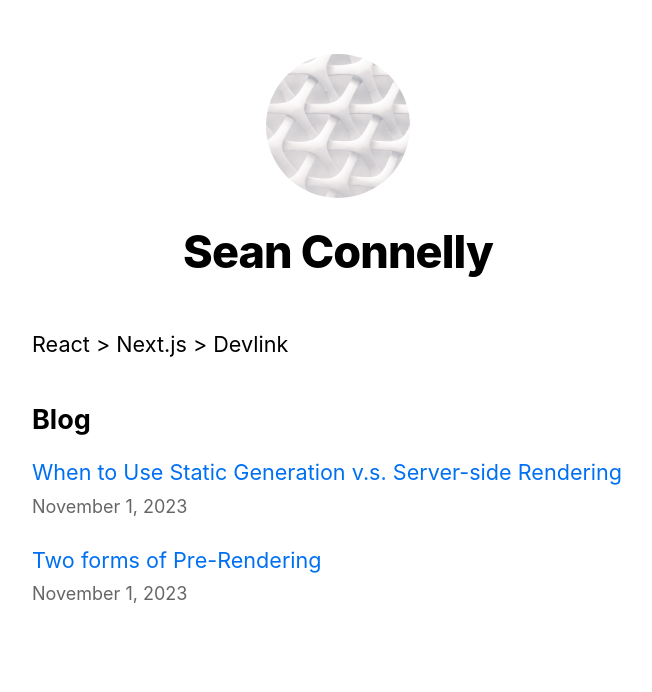
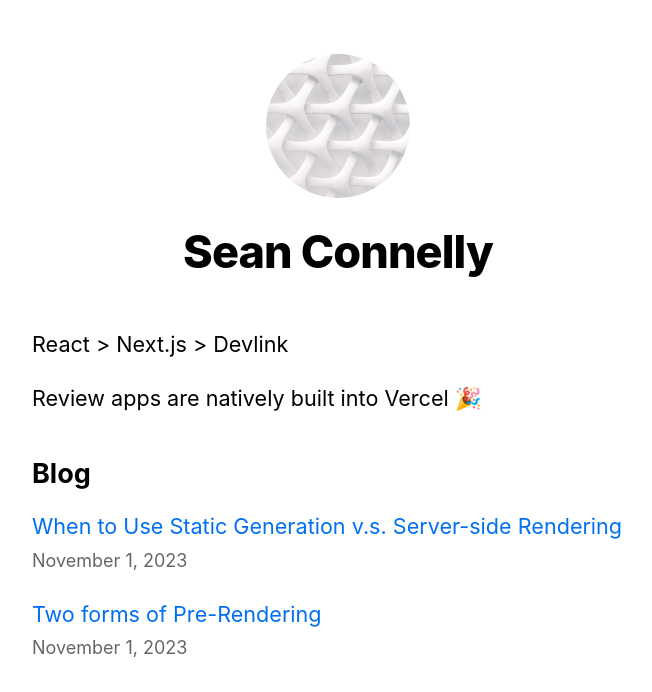
Before and after one commit to seanpaulconnelly/nextjs-blog, a Next.js app: page / in a window 1280 px wide. Shown: the top 692 px of the page, without its empty margins (302-954 px from the left). Built offline with nearby package versions, Linux system fonts and the light colour scheme.

Commit message:
testing out Vercel's review app, and single quotes

```diff
--- a/pages/index.js
+++ b/pages/index.js
@@ -22,6 +22,7 @@
       </Head>
       <section className={utilStyles.headingMd}>
         <p>React &gt; Next.js &gt; Devlink</p>
+        <p>Review apps are natively built into Vercel 🎉</p>
       </section>
       <section className={`${utilStyles.headingMd} ${utilStyles.padding1px}`}>
         <h2 className={utilStyles.headingLg}>Blog</h2>
```
